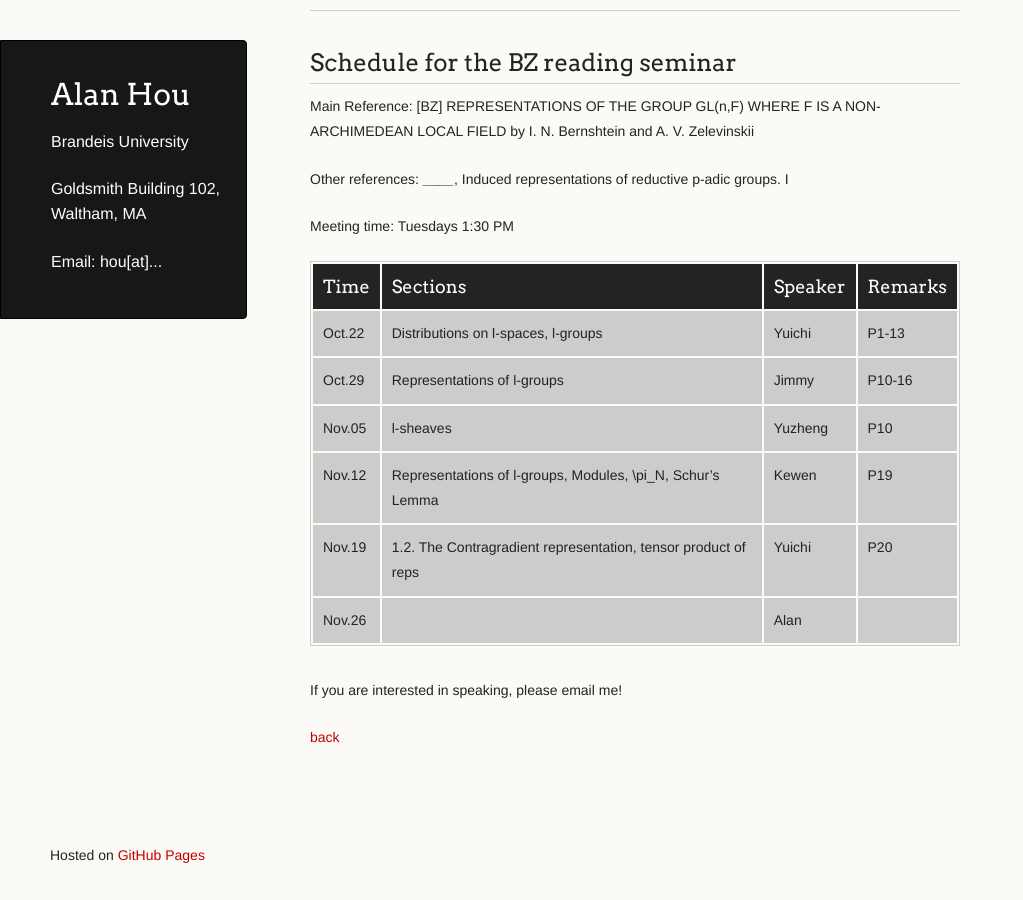
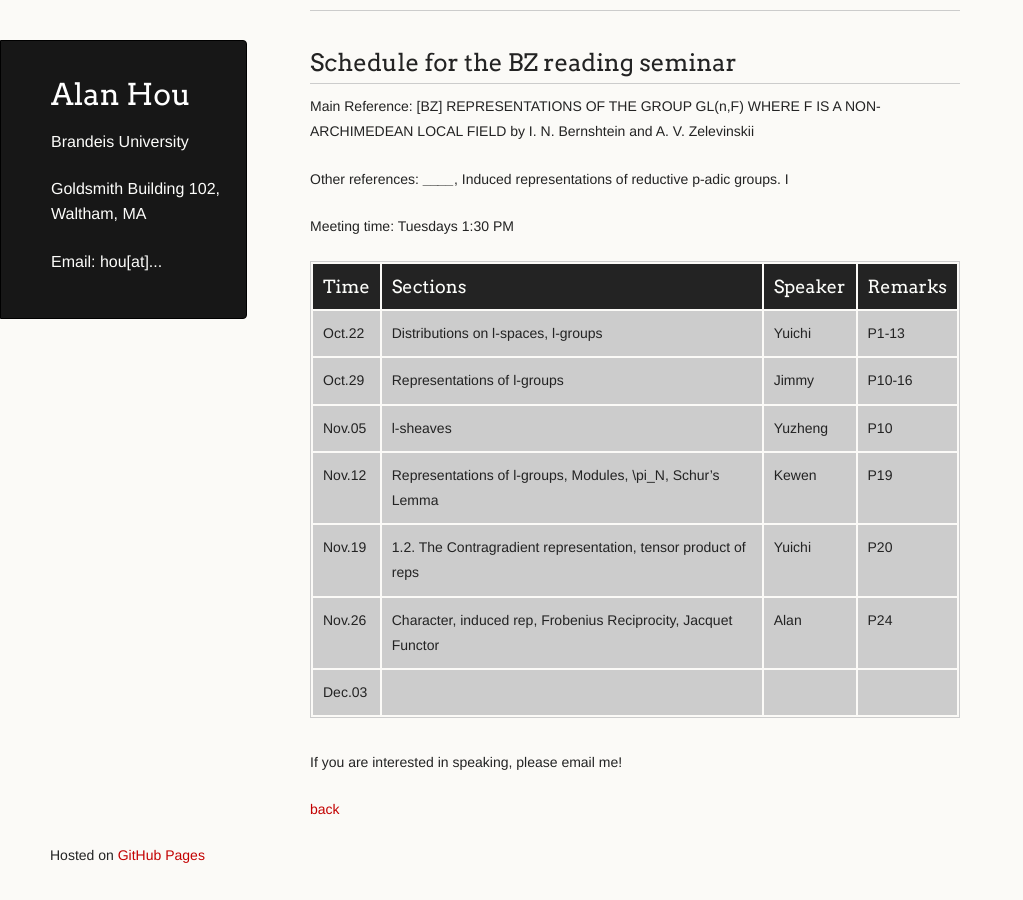
Before and after one commit to axhou/axhou.github.io, a Jekyll site: the page built from bzf2024.md, in a window 1280 px wide. Shown: the whole page, without its empty margins (0-1023 px from the left). Built offline with Jekyll 4.4.1, drawn with Linux system fonts in a browser that asks for light colours; our own code applies the rules of GitHub Pages for plain Markdown files.

Commit message:
Update bzf2024.md

```diff
--- a/bzf2024.md
+++ b/bzf2024.md
@@ -24,7 +24,8 @@ Meeting time: Tuesdays 1:30 PM
 | Nov.05  |  l-sheaves | Yuzheng | P10|
 | Nov.12  | Representations of l-groups, Modules, \pi_N, Schur’s Lemma | Kewen | P19 |
 | Nov.19  | 1.2. The Contragradient representation, tensor product of reps | Yuichi | P20 |
-| Nov.26  |  | Alan |  |
+| Nov.26  | Character, induced rep, Frobenius Reciprocity, Jacquet Functor | Alan | P24 |
+| Dec.03  |  |  |  |
 
 If you are interested in speaking, please email me!
 
```
